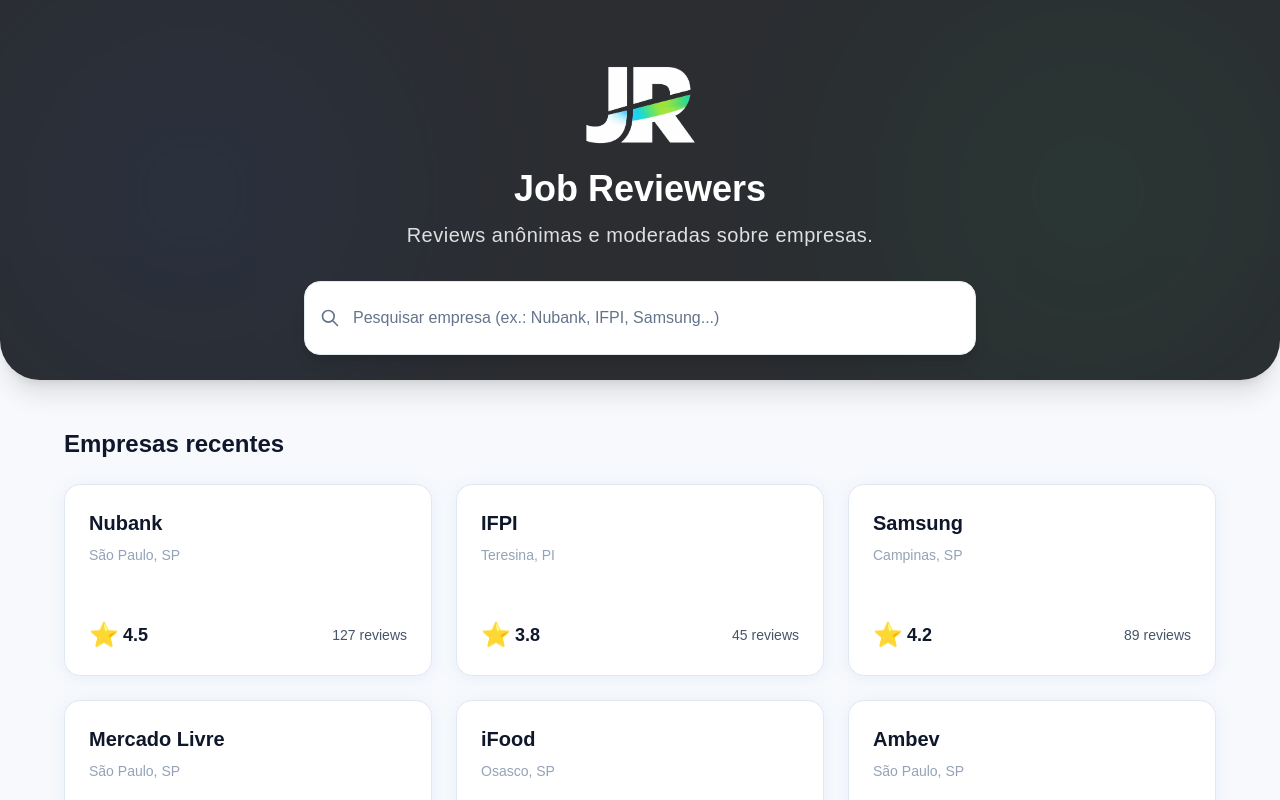
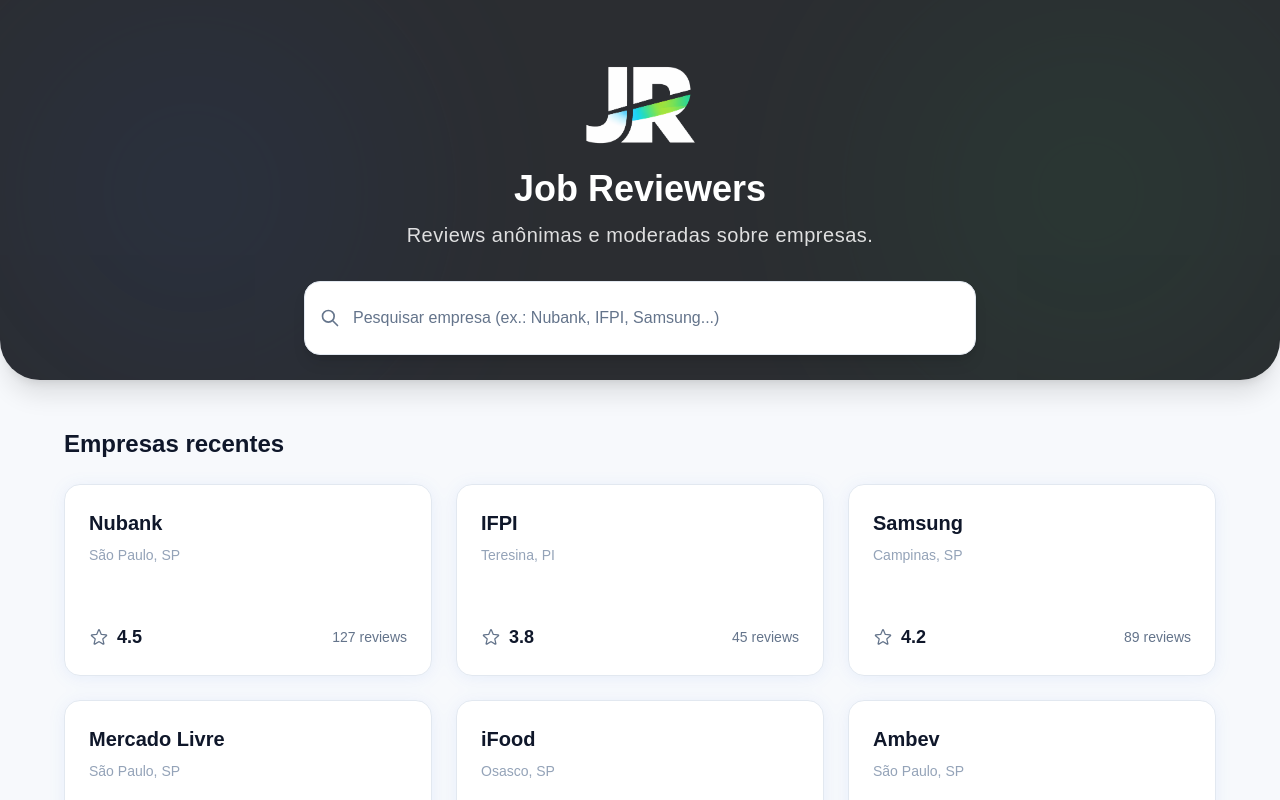
Before and after one commit to MrRafha/JobReviewers, a Next.js app: page / in a window 1280 px wide. Shown: the top 800 px of the page. Built offline with nearby package versions, Linux system fonts and the light colour scheme.

Commit message:
refactor: melhora ícone de rating nos cards de empresas
- Substitui emoji  por ícone SVG outline
- Usa estrela em silhueta cinza (#64748B) para visual minimalista
- Mantém consistência com design system

```diff
--- a/components/CompanyCard.tsx
+++ b/components/CompanyCard.tsx
@@ -19,13 +19,25 @@
           <p className="text-sm text-[#94A3B8]">{location}</p>
         </div>
         <div className="flex items-center justify-between">
-          <div className="flex items-center gap-1">
-            <span className="text-2xl">⭐</span>
+          <div className="flex items-center gap-2">
+            <svg
+              className="w-5 h-5 text-[#64748B]"
+              fill="none"
+              stroke="currentColor"
+              strokeWidth="1.5"
+              viewBox="0 0 24 24"
+            >
+              <path
+                strokeLinecap="round"
+                strokeLinejoin="round"
+                d="M11.48 3.499a.562.562 0 011.04 0l2.125 5.111a.563.563 0 00.475.345l5.518.442c.499.04.701.663.321.988l-4.204 3.602a.563.563 0 00-.182.557l1.285 5.385a.562.562 0 01-.84.61l-4.725-2.885a.563.563 0 00-.586 0L6.982 20.54a.562.562 0 01-.84-.61l1.285-5.386a.562.562 0 00-.182-.557l-4.204-3.602a.563.563 0 01.321-.988l5.518-.442a.563.563 0 00.475-.345L11.48 3.5z"
+              />
+            </svg>
             <span className="text-lg font-bold text-[#0F172A]">
               {rating.toFixed(1)}
             </span>
           </div>
-          <span className="text-sm text-[#475569]">{reviewCount} reviews</span>
+          <span className="text-sm text-[#64748B]">{reviewCount} reviews</span>
         </div>
       </div>
     </div>
```
